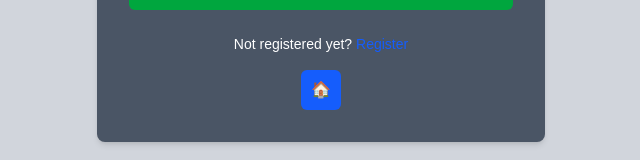
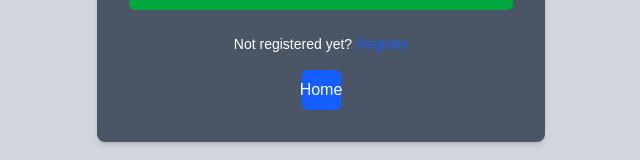
Before and after one commit to AvanishShukla20/pickCP_POTD_Client, a React (Vite) app: page /login in a window 1280 px wide. Shown: the part 478-638 px from the top of the page, without its empty margins (319-959 px from the left). Built offline with nearby package versions, Linux system fonts and the light colour scheme; no server answers.

Commit message:
added home button on login page

```diff
--- a/src/pages/Login.jsx
+++ b/src/pages/Login.jsx
@@ -105,7 +105,7 @@ export default function Login() {
           className="inline-flex items-center justify-center w-10 h-10 bg-blue-600 text-white rounded-md hover:bg-blue-700 transition"
           title="Go to Home"
         >
-          🏠
+          Home
         </button>
       </div>
       </div>
```
